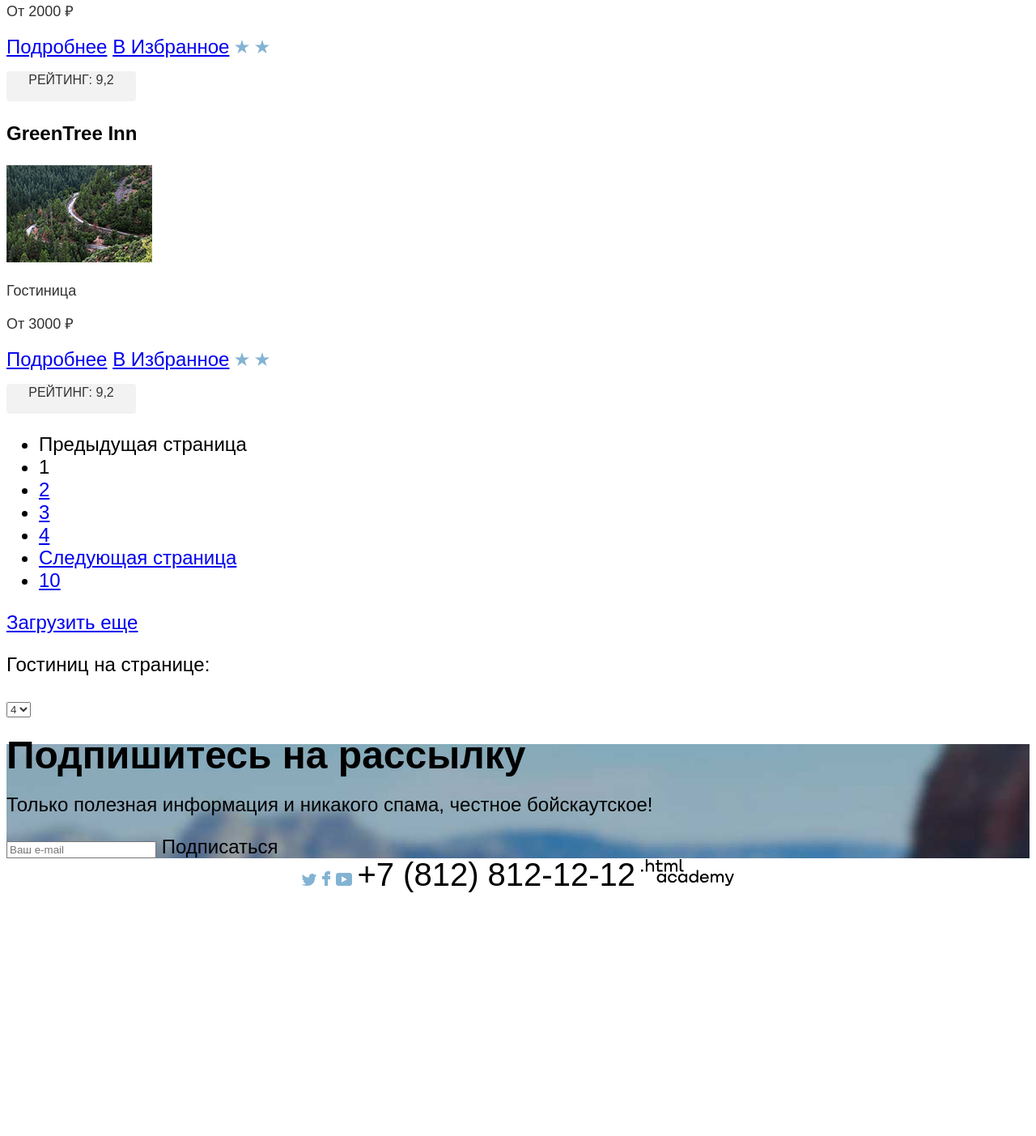
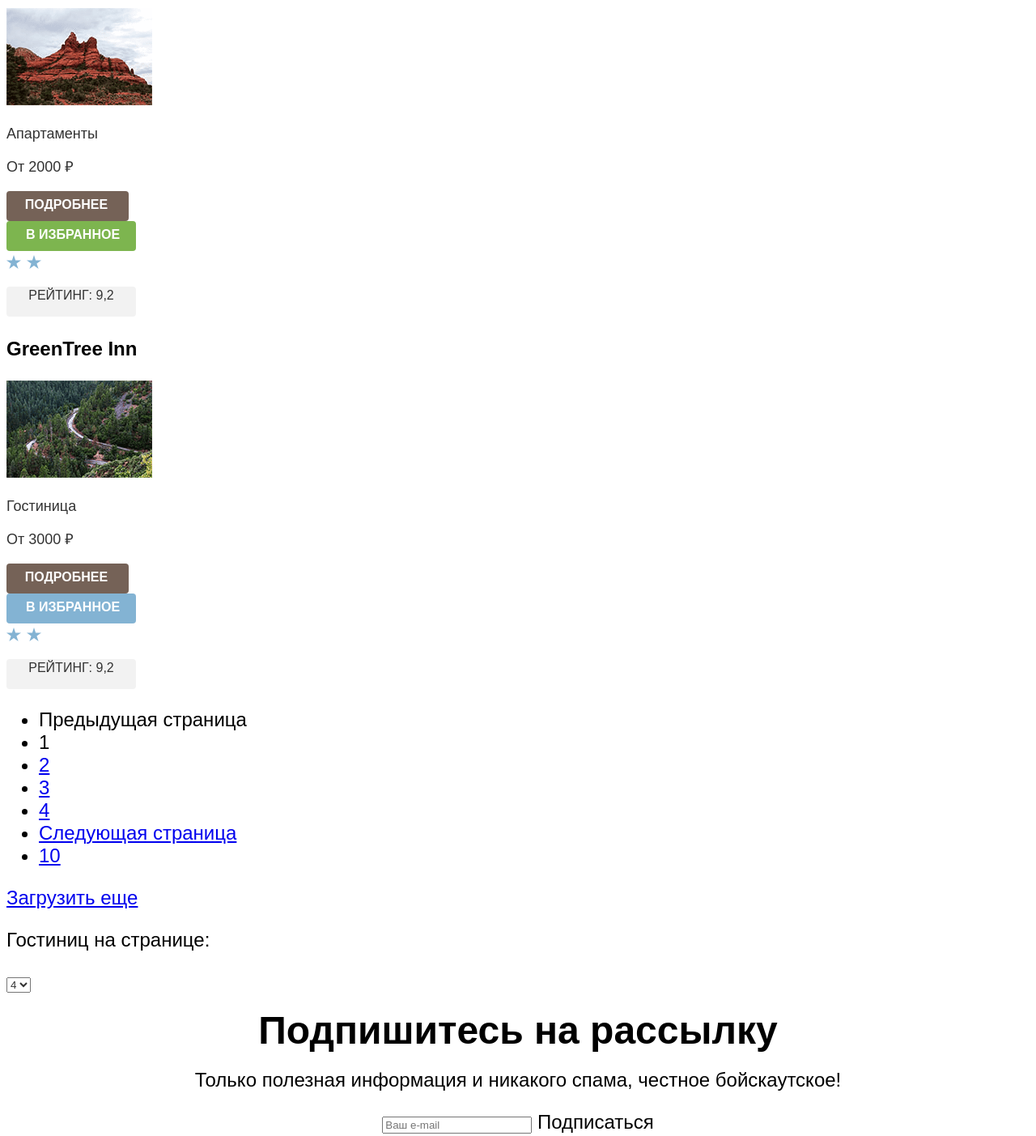
Before and after one commit to Solarevtk/1838315-sedona-32, a plain HTML site: page catalog.html in a window 1280 px wide. Shown: the part 2072-3475 px from the top of the page at 81% size. Before the commit the page ends 3180 px from the top, so only its background shows below. Drawn offline with Linux system fonts and the light colour scheme.

Commit message:
pullrequest blablablaaaaa

```diff
--- a/catalog.html
+++ b/catalog.html
@@ -143,6 +143,7 @@
           </select>
 
         </form>
+        <div class="title-block"></div>
         <a class="mode-title" href="#" >
           <img   src="images/mode-tile.svg" alt="Показать карточки">
         </a>
@@ -153,10 +154,10 @@
         </a>
 
 
-        <a class="mode-title-black" href="#" class="button button-light">
+        <a class="mode-title-black mode-title" href="#" class="button button-light">
           <img src="images/mode-list.svg" alt="Показать список">
         </a>
-
+      </div>
         <div class="product-card">
           <h3 class="product-card-title">Amara Resort & Spa</h3>
           <a class="product-card-link" href="product.html">
@@ -164,8 +165,12 @@
           </a>
           <p class="product-card-price">Гостиница</p>
           <p class="product-card-price">От 4000 ₽</p>
-          <a href="#" class="product-card-button button">Подробнее</a>
-          <a class="button-hotels-blue" href="#" class="product-card-button button">В Избранное</a>
+          <div class="block-product-card">
+            <a href="#" class="product-card-button button">Подробнее</a>
+          </div>
+          <div class="button-blue">
+            <a href="#" class="product-card-button-blue ">В Избранное</a>
+          </div>
           <img src="images/star.svg" alt="4 звезды">
           <img src="images/star.svg" alt="4 звезды">
           <img src="images/star.svg" alt="4 звезды">
@@ -180,8 +185,12 @@
           </a>
           <p class="product-card-price">Мотель</p>
           <p class="product-card-price">От 3000 ₽</p>
-          <a href="#" class="product-card-button button">Подробнее</a>
-          <a class="button-hotels-blue" href="#" class="product-card-button button">В Избранное</a>
+          <div class="block-product-card">
+            <a href="#" class="product-card-button button">Подробнее</a>
+          </div>
+          <div class="button-blue">
+            <a href="#" class="product-card-button-blue ">В Избранное</a>
+          </div>
           <img src="images/star.svg" alt="3 звезды">
           <img src="images/star.svg" alt="3 звезды">
           <img src="images/star.svg" alt="3 звезды">
@@ -195,8 +204,12 @@
           </a>
           <p class="product-card-price">Апартаменты</p>
           <p class="product-card-price">От 2000 ₽</p>
-          <a href="#" class="product-card-button button">Подробнее</a>
-          <a class="button-hotels-green" href="#" class="product-card-button button">В Избранное</a>
+          <div class="block-product-card">
+            <a href="#" class="product-card-button button">Подробнее</a>
+          </div>
+          <div class="button-green">
+          <a href="#" class="product-card-button ">В Избранное</a>
+        </div>
           <img src="images/star.svg" alt="2 звезды">
           <img src="images/star.svg" alt="2 звезды">
           <p class="rating">Рейтинг: 9,2</p>
@@ -209,8 +222,12 @@
           </a>
           <p class="product-card-price">Гостиница</p>
           <p class="product-card-price">От 3000 ₽</p>
-          <a href="#" class="product-card-button button">Подробнее</a>
-          <a class="button-hotels-blue" href="#" class="product-card-button button">В Избранное</a>
+          <div class="block-product-card">
+            <a href="#" class="product-card-button button">Подробнее</a>
+          </div>
+          <div class="button-blue">
+          <a href="#" class="product-card-button-blue ">В Избранное</a>
+        </div>
           <img src="images/star.svg" alt="2 звезды">
           <img src="images/star.svg" alt="2 звезды">
           <p class="rating">Рейтинг: 9,2</p>
@@ -267,18 +284,19 @@
 
     </main>
     <footer class="page-footer">
-
-      <div class="footer-catalog">
-
+        <div class="social-footer">
         <img src="images/twitter.svg" alt="telegram сайта">
 
         <img src="images/social-facebook.svg" alt="facebook сайта">
 
         <img src="images/social-youtube.svg" alt="YouTube сайта">
-
+      </div>
+      <div class="telefon-block">
         <a class="telefon" href="+7 (812) 812-12-12">+7 (812) 812-12-12</a>
+      </div>
+      <div class="htmlacademy-block">
         <img src="images/htmlacademy.svg" alt="htmlacademt сайт">
       </div>
-    </footer>
+  </footer>
   </body>
 </html>
--- a/styles/style.css
+++ b/styles/style.css
@@ -56,10 +56,15 @@ body {
     background-size: 100% auto;
     background-repeat: no-repeat;
   }
-.mailing {
+.mailing-index {
     background-image: url("../images/background-mailing.jpg");
     background-size: 100% auto;
     background-repeat: no-repeat;
+    text-align: center;
+}
+.mailing {
+    text-align:center;
+    margin-bottom:50px;
 }
 .block {
     background-color: #83B3D3;
@@ -81,17 +86,7 @@ body {
     color:#ffffff;
     text-align: center;
 }
-.telefon {
-    font-family: "PT Sans",sans-serif,sans-serif;
-    font-style: normal;
-    font-weight: normal;
-    font-size: 40px;
-    line-height: 40px;
-    text-align: center;
-    text-transform: uppercase;
-    text-decoration: none;
-    color:black;
-}
+
 .main-inner {
     background: url(../images/catalog-background.jpg);
     background-repeat: no-repeat;
@@ -316,9 +311,83 @@ body {
     background: #83B3D3;
     border-radius: 0px 10px 10px 0px;
 }
+
+.product-card-button {
+    font-family: inherit;
+    font-style: normal;
+    font-weight: bold;
+    font-size: 16px;
+    line-height: 21px;
+    text-align: center;
+    text-transform: uppercase;
+    text-decoration: none;
+    color:#FFFFFF;
+    padding-top:9px;
+    padding-bottom:10px;
+    padding-left:15%;
+}
+.block-product-card {
+    width: 151px;
+    height: 37px;
+    background: #756257;
+    border-radius: 4px;
+}
+.product-card-button-blue {
+    font-family: inherit;
+    font-style: normal;
+    font-weight: bold;
+    font-size: 16px;
+    line-height: 21px;
+    text-align: center;
+    text-transform: uppercase;
+    text-decoration: none;
+    color:#FFFFFF;
+    padding-top:9px;
+    padding-bottom:10px;
+    padding-left:15%;
+
+}
+.button-blue {
+    width: 160px;
+    height: 37px;
+    background: #83B3D3;
+    border-radius: 4px;
+}
+.button-green {
+    width: 160px;
+    height: 37px;
+    background: #7DB54F;
+    border-radius: 4px;
+}
+.title-block {
+    margin-top:44px;
+    margin-bottom:42px;
+}
+.mode-title {
+    margin:8px;
+}
 .page-footer {
     text-align: bottom;
 }
-.footer-catalog {
+.telefon {
+    font-family: "PT Sans",sans-serif,sans-serif;
+    font-style: normal;
+    font-weight: normal;
+    font-size: 40px;
+    line-height: 40px;
+    text-transform: uppercase;
+    text-decoration: none;
+    color:black;
+}
+.telefon-block {
     text-align:center;
 }
+.social-footer {
+    margin-left: 50px;
+    margin-bottom: -36px;
+}
+.htmlacademy-block {
+    text-align:right;
+    margin-right: 50px;
+    margin-top: -27px;
+}
```
Also changed, not shown: index.html (+2 -1 lines).
